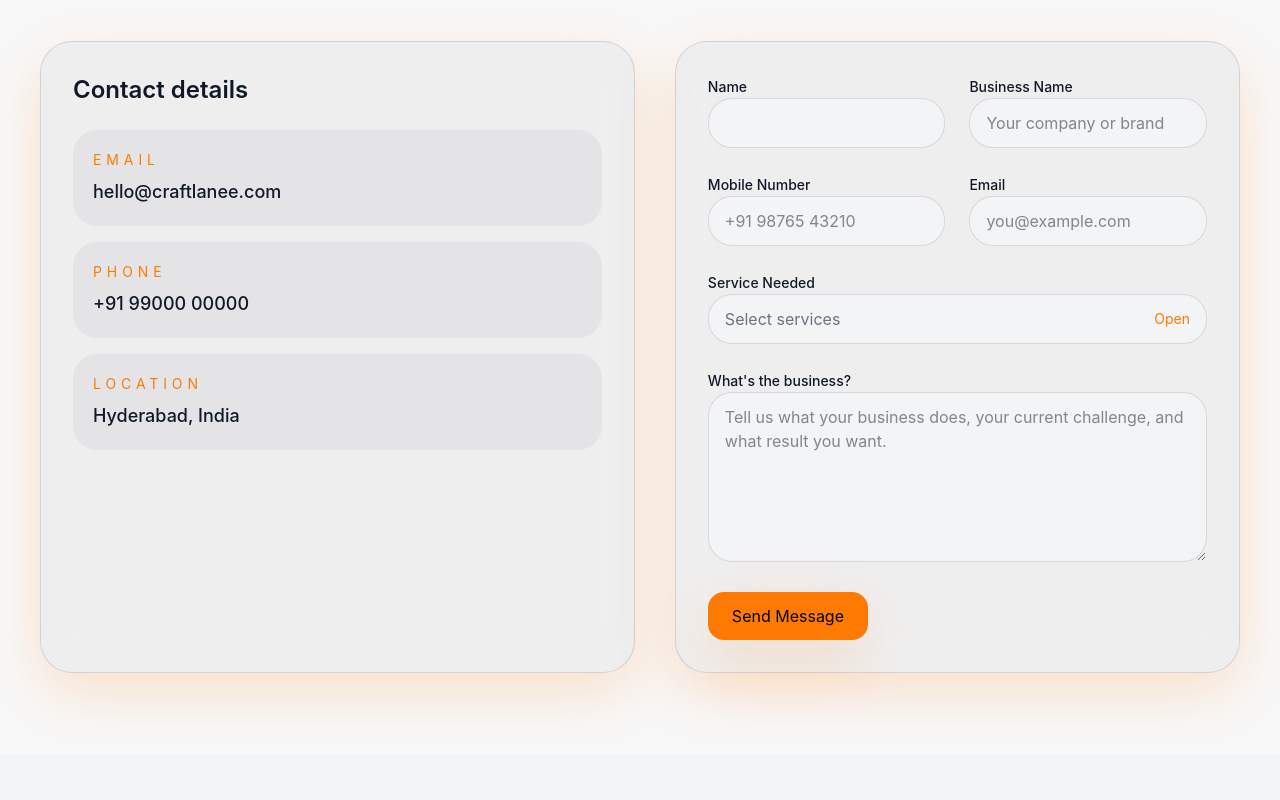
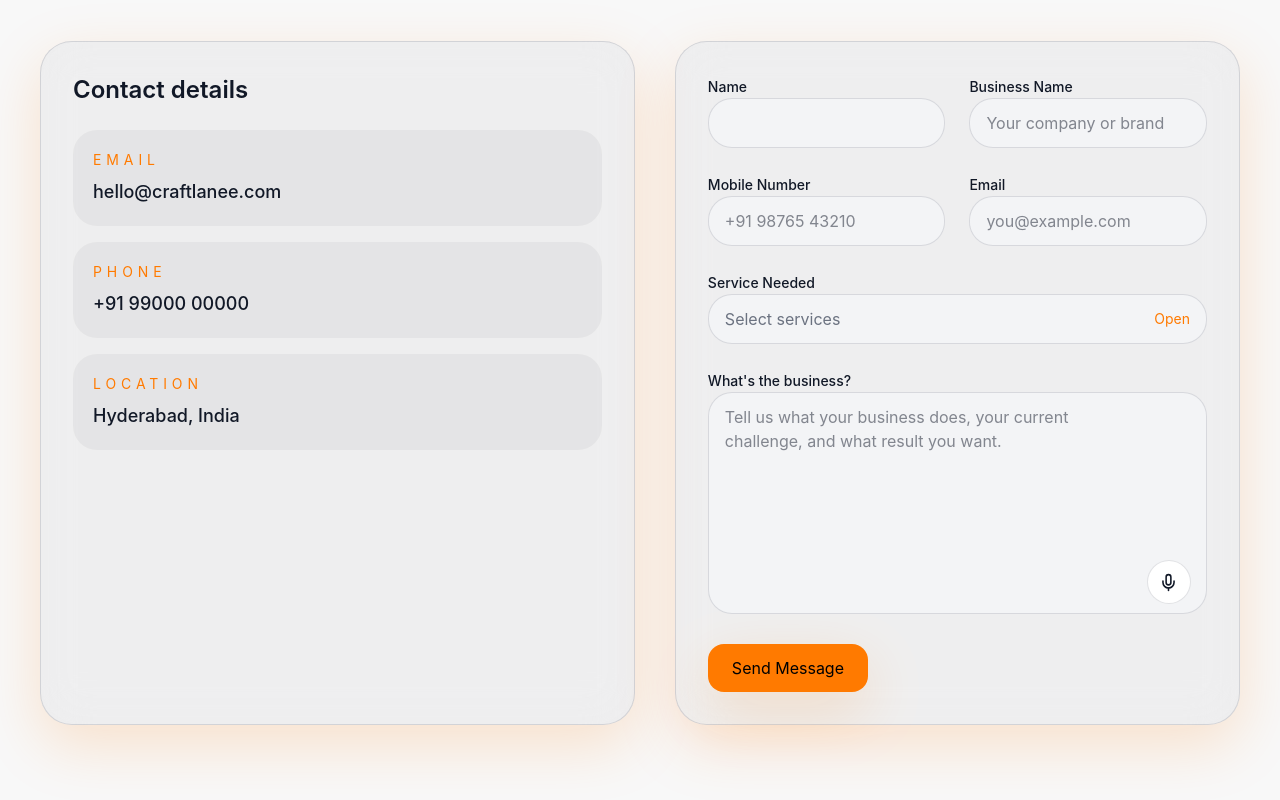
Before and after one commit to craftlanee-tech/craftlanee, a Next.js app: page /contact in a window 1280 px wide. Shown: the part 508-1308 px from the top of the page. Built offline with nearby package versions, Linux system fonts and the light colour scheme.

Commit message:
feat: update contact form to include mic func

```diff
--- a/src/app/sitemap.ts
+++ b/src/app/sitemap.ts
@@ -1,13 +1,62 @@
-import { MetadataRoute } from 'next';
+import type { MetadataRoute } from 'next';
+import { readdir, stat } from 'node:fs/promises';
+import path from 'node:path';
 
-export default function sitemap(): MetadataRoute.Sitemap {
-  const baseUrl = 'https://craftlanee.example.com';
+const appDirectory = path.join(process.cwd(), 'src', 'app');
+const baseUrl = process.env.NEXT_PUBLIC_SITE_URL ?? 'https://craftlanee.com';
+const pageFileNames = new Set(['page.tsx', 'page.ts', 'page.jsx', 'page.js']);
 
-  return [
-    { url: `${baseUrl}/`, lastModified: new Date() },
-    { url: `${baseUrl}/about`, lastModified: new Date() },
-    { url: `${baseUrl}/services`, lastModified: new Date() },
-    { url: `${baseUrl}/portfolio`, lastModified: new Date() },
-    { url: `${baseUrl}/contact`, lastModified: new Date() },
-  ];
+async function findPageFiles(directory: string): Promise<string[]> {
+  const entries = await readdir(directory, { withFileTypes: true });
+  const pages = await Promise.all(
+    entries.map(async (entry) => {
+      const entryPath = path.join(directory, entry.name);
+
+      if (entry.isDirectory()) {
+        return findPageFiles(entryPath);
+      }
+
+      return pageFileNames.has(entry.name) ? [entryPath] : [];
+    }),
+  );
+
+  return pages.flat();
 }
+
+function pageFileToRoute(filePath: string) {
+  const routePath = path.relative(appDirectory, path.dirname(filePath));
+  const routeSegments = routePath.split(path.sep).filter(Boolean);
+
+  if (routeSegments.some((segment) => segment.startsWith('['))) {
+    return null;
+  }
+
+  const segments = routeSegments.filter((segment) => !segment.startsWith('(') && !segment.startsWith('_'));
+
+  return segments.length === 0 ? '/' : `/${segments.join('/')}`;
+}
+
+export default async function sitemap(): Promise<MetadataRoute.Sitemap> {
+  const pageFiles = await findPageFiles(appDirectory);
+  const routes = await Promise.all(
+    pageFiles.map(async (filePath) => {
+      const fileStat = await stat(filePath);
+      const route = pageFileToRoute(filePath);
+
+      if (!route) {
+        return null;
+      }
+
+      return {
+        url: new URL(route, baseUrl).toString(),
+        lastModified: fileStat.mtime,
+        changeFrequency: 'monthly' as const,
+        priority: route === '/' ? 1 : 0.8,
+      };
+    }),
+  );
+
+  return routes
+    .filter((route): route is MetadataRoute.Sitemap[number] => route !== null)
+    .sort((currentRoute, nextRoute) => currentRoute.url.localeCompare(nextRoute.url));
+}
--- a/src/components/ContactForm.tsx
+++ b/src/components/ContactForm.tsx
@@ -1,7 +1,8 @@
 'use client';
 
-import { useRef, useState } from 'react';
+import { useEffect, useRef, useState } from 'react';
 import emailjs from '@emailjs/browser';
+import { Mic, MicOff } from 'lucide-react';
 import { getContent } from '../lib/content';
 import Button from './Button';
 
@@ -18,6 +19,40 @@ type ContactFormState = {
 };
 
 type ContactFormErrors = Partial<Record<keyof ContactFormState, string>>;
+
+type SpeechRecognitionAlternative = {
+  transcript: string;
+};
+
+type SpeechRecognitionResultItem = {
+  0?: SpeechRecognitionAlternative;
+  isFinal?: boolean;
+};
+
+type SpeechRecognitionResults = {
+  length: number;
+  [index: number]: SpeechRecognitionResultItem;
+};
+
+type SpeechRecognitionResultEvent = Event & {
+  resultIndex: number;
+  results: SpeechRecognitionResults;
+};
+
+type SpeechRecognitionInstance = EventTarget & {
+  continuous: boolean;
+  interimResults: boolean;
+  lang: string;
+  start: () => void;
+  stop: () => void;
+  abort: () => void;
+  onstart: (() => void) | null;
+  onend: (() => void) | null;
+  onerror: (() => void) | null;
+  onresult: ((event: SpeechRecognitionResultEvent) => void) | null;
+};
+
+type SpeechRecognitionConstructor = new () => SpeechRecognitionInstance;
 
 const initialForm: ContactFormState = {
   name: '',
@@ -55,6 +90,16 @@ function getServiceSummary(services: string[]) {
   }
 
   return `${services.length} services selected`;
+}
+
+function appendSpeechText(baseText: string, speechText: string) {
+  const cleanSpeechText = speechText.trim();
+
+  if (!cleanSpeechText) {
+    return baseText;
+  }
+
+  return `${baseText}${baseText.trim() ? ' ' : ''}${cleanSpeechText}`;
 }
 
 function buildLeadEmail(form: ContactFormState) {
@@ -124,12 +169,62 @@ export default function ContactForm() {
   const [form, setForm] = useState<ContactFormState>(initialForm);
   const [errors, setErrors] = useState<ContactFormErrors>({});
   const [servicesOpen, setServicesOpen] = useState(false);
+  const [speechSupported, setSpeechSupported] = useState(false);
+  const [isListening, setIsListening] = useState(false);
   const nameRef = useRef<HTMLInputElement>(null);
   const businessNameRef = useRef<HTMLInputElement>(null);
   const mobileRef = useRef<HTMLInputElement>(null);
   const emailRef = useRef<HTMLInputElement>(null);
   const serviceNeededRef = useRef<HTMLButtonElement>(null);
   const messageRef = useRef<HTMLTextAreaElement>(null);
+  const recognitionRef = useRef<SpeechRecognitionInstance | null>(null);
+  const speechBaseTextRef = useRef('');
+
+  useEffect(() => {
+    const speechWindow = window as Window &
+      typeof globalThis & {
+        SpeechRecognition?: SpeechRecognitionConstructor;
+        webkitSpeechRecognition?: SpeechRecognitionConstructor;
+      };
+    const SpeechRecognition = speechWindow.SpeechRecognition ?? speechWindow.webkitSpeechRecognition;
+
+    if (!SpeechRecognition) {
+      return;
+    }
+
+    const recognition = new SpeechRecognition();
+    recognition.continuous = true;
+    recognition.interimResults = true;
+    recognition.lang = 'en-IN';
+    recognition.onstart = () => setIsListening(true);
+    recognition.onend = () => setIsListening(false);
+    recognition.onerror = () => setIsListening(false);
+    recognition.onresult = (event) => {
+      const transcript = Array.from({ length: event.results.length }, (_, index) => event.results[index])
+        .map((result) => result[0]?.transcript.trim())
+        .filter(Boolean)
+        .join(' ');
+
+      if (!transcript) {
+        return;
+      }
+
+      setForm((currentForm) => ({
+        ...currentForm,
+        message: appendSpeechText(speechBaseTextRef.current, transcript),
+      }));
+      setErrors((currentErrors) => ({ ...currentErrors, message: undefined }));
+      setStatus('idle');
+    };
+
+    recognitionRef.current = recognition;
+    setSpeechSupported(true);
+
+    return () => {
+      recognition.abort();
+      recognitionRef.current = null;
+    };
+  }, []);
 
   const handleChange = (event: React.ChangeEvent<HTMLInputElement | HTMLTextAreaElement>) => {
     const { name, value } = event.target;
@@ -151,6 +246,30 @@ export default function ContactForm() {
     }));
     setErrors((currentErrors) => ({ ...currentErrors, serviceNeeded: undefined }));
     setStatus('idle');
+  };
+
+  const toggleSpeechInput = () => {
+    const recognition = recognitionRef.current;
+
+    if (!recognition) {
+      return;
+    }
+
+    if (isListening) {
+      setIsListening(false);
+      recognition.stop();
+      return;
+    }
+
+    messageRef.current?.focus();
+    speechBaseTextRef.current = form.message;
+    setIsListening(true);
+
+    try {
+      recognition.start();
+    } catch {
+      setIsListening(false);
+    }
   };
 
   const focusField = (field: keyof ContactFormState) => {
@@ -386,6 +505,7 @@ export default function ContactForm() {
 
       <div className="space-y-1">
         <label htmlFor="message" className="text-sm font-medium text-theme-primary">{content.contact.form.message}</label>
+        <div className="relative">
           <textarea
             ref={messageRef}
             id="message"
@@ -395,9 +515,27 @@ export default function ContactForm() {
             onChange={handleChange}
             aria-invalid={Boolean(errors.message)}
             aria-describedby={errors.message ? 'message-error' : undefined}
-          className={`w-full rounded-3xl border bg-theme-surface-alt px-4 py-3 text-theme-primary outline-none transition focus:border-brand-primary ${errors.message ? 'border-rose-400' : 'border-theme'}`}
+            className={`w-full resize-none rounded-3xl border bg-theme-surface-alt px-4 py-3 pb-16 pr-16 text-theme-primary outline-none transition focus:border-brand-primary ${errors.message ? 'border-rose-400' : 'border-theme'}`}
             placeholder="Tell us what your business does, your current challenge, and what result you want."
           />
+          <button
+            type="button"
+            aria-label={isListening ? 'Stop voice input' : 'Start voice input'}
+            aria-pressed={isListening}
+            disabled={!speechSupported}
+            onClick={toggleSpeechInput}
+            className={`absolute bottom-4 right-4 inline-flex h-11 w-11 items-center justify-center rounded-full border transition ${
+              isListening
+                ? 'border-brand-primary bg-brand-primary text-black'
+                : 'border-theme bg-theme-surface text-theme-primary hover:border-brand-primary/60 hover:text-brand-primary'
+            } disabled:cursor-not-allowed disabled:opacity-45`}
+            title={speechSupported ? 'Speak business details' : 'Voice input is not supported in this browser'}
+          >
+            {isListening ? <MicOff size={19} /> : <Mic size={19} />}
+          </button>
+        </div>
+        {isListening ? <p className="text-sm text-brand-primary">Listening...</p> : null}
+        {!speechSupported ? <p className="text-sm text-theme-muted">Voice input is supported in Chrome and some mobile browsers.</p> : null}
         {errors.message ? <p id="message-error" className="text-sm text-rose-300">{errors.message}</p> : null}
       </div>
 
```
Lines whose indentation alone changed are shown as unchanged.
